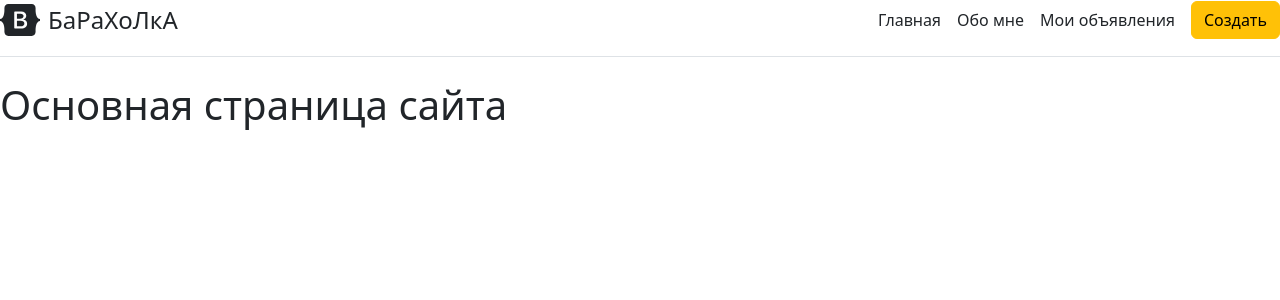
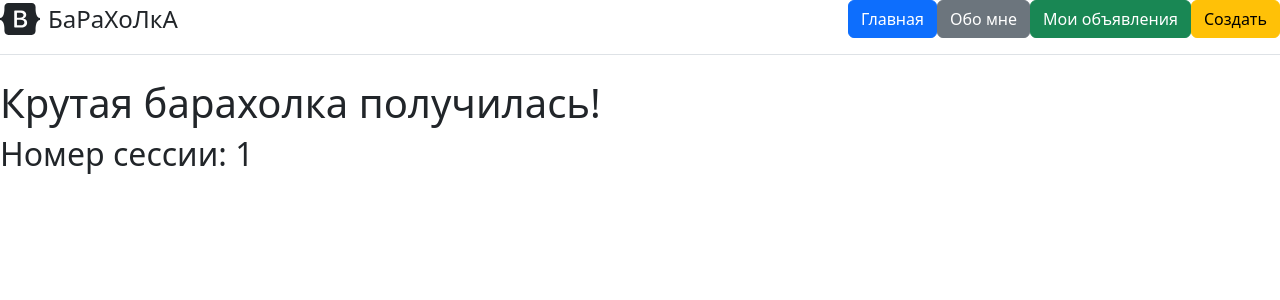
Before and after one commit to iokiselev/bulletin_board, a Flask app: page / in a window 1280 px wide. Shown: the top 300 px of the page. Run offline with Flask 2, Linux system fonts and the light colour scheme.

Commit message:
v2.0 done everything in task

```diff
--- a/app.py
+++ b/app.py
@@ -1,10 +1,12 @@
-from flask import Flask, render_template, url_for, request, redirect
+from flask import Flask, render_template, url_for, request, redirect, session, flash, make_response
 from flask_sqlalchemy import SQLAlchemy
-from datetime import datetime
+from datetime import datetime, timedelta
+from sqlalchemy import text
 
 app = Flask(__name__)
 app.config['SQLALCHEMY_DATABASE_URI'] = 'sqlite:///advertisements.db'
 app.config['SQLALCHEMY_TRACK_MODIFICATIONS'] = False
+app.config['SECRET_KEY'] = 'f5a2b4f9c5cb15099b91a4252cbe8865fbb67df5'
 db = SQLAlchemy(app)
 
 
@@ -13,7 +15,7 @@ class Advertisement(db.Model):
     name = db.Column(db.String(300), nullable=False)
     description = db.Column(db.Text, nullable=False)
     date = db.Column(db.DateTime, default=datetime.utcnow())
-
+    session_number = db.Column(db.Integer, nullable=False)
 
     def __repr__(self):
         return '<Advertisement %r>' % self.id
@@ -22,7 +24,13 @@ class Advertisement(db.Model):
 @app.route('/')
 @app.route('/home')
 def index():
+    if 'visits' in session:
+        session['visits'] = session.get('visits') + 1
+    else:
+        session['visits'] = 1
     return render_template("index.html")
+
+
 
 
 @app.route('/about')
@@ -32,7 +40,17 @@ def about():
 
 @app.route('/posts')
 def posts():
-    adv = Advertisement.query.order_by(Advertisement.date.desc()).all()
+    with db.engine.connect() as connection:
+        result = connection.execute(text("SELECT * FROM advertisement"))
+        for row in result:
+            date_db = datetime.strptime(row["date"], '%Y-%m-%d %H:%M:%S.%f')
+            date_system = datetime.utcnow() - timedelta(minutes=5)
+            if date_system > date_db:
+                row_id = row["id"]
+                Advertisement.query.filter_by(id=row_id).delete()
+    db.session.commit()
+
+    adv = Advertisement.query.filter_by(session_number = session['visits'])
     return render_template("posts.html", adv=adv)
 
 
@@ -52,7 +70,6 @@ def post_delete(id):
         return redirect('/posts')
     except:
         "При удалении статьи произошла ошибка"
-
 
 
 @app.route('/posts/<int:id>/update', methods=['POST', 'GET'])
@@ -76,8 +93,8 @@ def create_advertisement():
     if request.method == "POST":
         name = request.form['name']
         description = request.form['description']
-
-        adv = Advertisement(name=name, description=description)
+        session_number = session['visits']
+        adv = Advertisement(name=name, description=description, session_number=session_number)
 
         try:
             db.session.add(adv)
--- a/templates/base.html
+++ b/templates/base.html
@@ -16,9 +16,9 @@
       </a>
 
       <nav class="d-inline-flex mt-2 mt-md-0 ms-md-auto">
-        <a class="me-3 py-2 text-dark text-decoration-none" href="#">Главная</a>
-        <a class="me-3 py-2 text-dark text-decoration-none" href="/about">Обо мне</a>
-        <a class="me-3 py-2 text-dark text-decoration-none" href="/posts">Мои объявления</a>
+        <a class="btn btn-primary" href="/">Главная</a>
+        <a class="btn btn-secondary" href="/about">Обо мне</a>
+        <a class="btn btn-success" href="/posts">Мои объявления</a>
       </nav>
         <a class="btn btn-warning" href="/create">Создать</a>
     </div>
--- a/templates/index.html
+++ b/templates/index.html
@@ -5,5 +5,6 @@
 {% endblock %}
 
 {% block body %}
-<h1>Основная страница сайта</h1>
+<h1>Крутая барахолка получилась!</h1>
+<h2>Номер сессии: {{ session['visits'] }}</h2>
 {% endblock %}
--- a/templates/posts.html
+++ b/templates/posts.html
@@ -8,7 +8,6 @@
 <div class="container mt-5">
     <h1>Список объявлений</h1>
 
-  {% if adv|length > 0 %}
     {% for element in adv %}
     <div class="alert alert-info">
       <h2>{{ element.name }}</h2>
@@ -17,8 +16,5 @@
       <a href="/posts/{{ element.id }}" class="btn btn-warning">Детальнее</a>
     </div>
     {% endfor %}
-  {% else %}
-  <p>У вас еще нет объявлений :(</p>
-  {% endif %}
 </div>
 {% endblock %}
```
Also changed, not shown: instance/advertisements.db.
